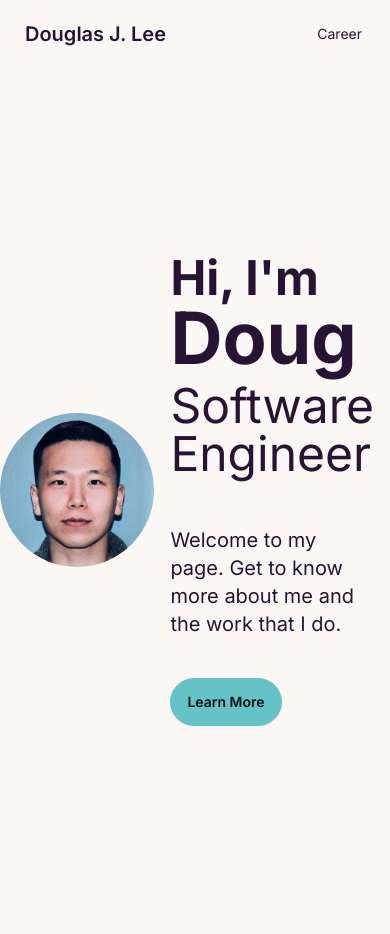
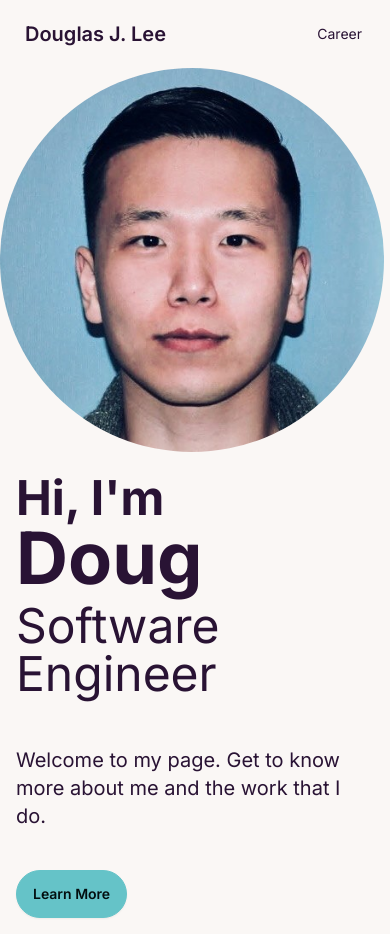
Before and after one commit to dlee242/personal-portfolio, a Next.js app: page / in a window 390 px wide. Before the commit the page ends 912 px from the top, so only its background shows below. Built offline with nearby package versions, Linux system fonts and the light colour scheme.

Commit message:
fix: added flex col when screen viewport is small for better responsive layout

```diff
--- a/src/app/components/hero.tsx
+++ b/src/app/components/hero.tsx
@@ -4,14 +4,14 @@ import Link from "next/link";
 export default function Hero() {
   return (
     <>
-      <div className="flex items-center min-h-screen">
+      <div className="sm:flex items-center min-h-screen">
         <div className="avatar">
           <div className="rounded-full">
             <Image
               src="/images/headshot.jpg"
               className="max-w-sm rounded-lg"
-              width={500}
-              height={500}
+              width={400}
+              height={400}
               alt="Picture of Doug"
             />
           </div>
```
